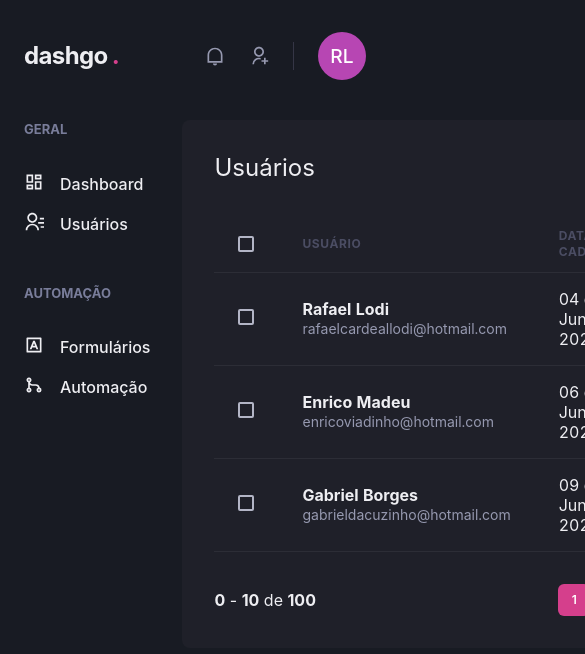
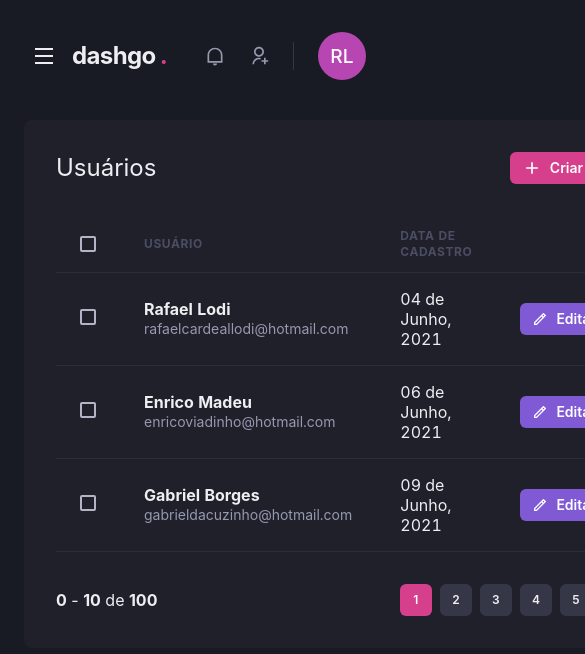
Before and after one commit to rafaelcardeallodi/dashgo, a Next.js app: page /users in a window 390 px wide. Shown: the top 654 px of the page, 585 px wide, since content can reach past the window. Built offline with nearby package versions, Linux system fonts and the light colour scheme.

Commit message:
Sidebar responsiva

```diff
--- a/src/components/Header/index.tsx
+++ b/src/components/Header/index.tsx
@@ -1,10 +1,14 @@
-import { Flex, useBreakpointValue } from "@chakra-ui/react";
+import { Flex, Icon, IconButton, useBreakpointValue } from "@chakra-ui/react";
+import { RiMenuLine } from "react-icons/ri";
+import { useSidebarDrawer } from "../../contexts/SidebarDrawerContext";
 import { Logo } from "./Logo";
 import { NotificationsNav } from "./NotificationsNav";
 import { Profile } from "./Profile";
 import { SearchBox } from "./SearchBox";
 
 export function Header(){
+  const { onOpen } = useSidebarDrawer();
+
   const isWideVersion = useBreakpointValue({
     base: false,
     lg: true
@@ -21,6 +25,18 @@
       px="6"
       align="center"
     >
+      { !isWideVersion && (
+        <IconButton
+          aria-label="Open navigation"
+          icon={<Icon as={RiMenuLine} />}
+          fontSize="24"
+          variant="unstyled"
+          onClick={onOpen}
+          mr="2"
+          mt="2"
+        />
+      ) }
+
       <Logo />
 
       {isWideVersion && (
--- /dev/null
+++ b/src/components/Sidebar/SidebarNav.tsx
@@ -0,0 +1,20 @@
+import { Stack } from "@chakra-ui/react";
+import { RiContactsLine, RiDashboardLine, RiGitMergeLine, RiInputMethodLine } from "react-icons/ri";
+
+import { NavLink } from "./NavLink";
+import { NavSection } from "./NavSection";
+
+export function SidebarNav(){
+  return (
+    <Stack spacing="12" align="flex-start">
+      <NavSection title="GERAL">
+        <NavLink icon={RiDashboardLine}>Dashboard</NavLink>
+        <NavLink icon={RiContactsLine}>Usuários</NavLink>
+      </NavSection>
+      <NavSection title="AUTOMAÇÃO">
+        <NavLink icon={RiInputMethodLine}>Formulários</NavLink>
+        <NavLink icon={RiGitMergeLine}>Automação</NavLink>
+      </NavSection>
+    </Stack>
+  );
+}
--- a/src/components/Sidebar/index.tsx
+++ b/src/components/Sidebar/index.tsx
@@ -1,21 +1,36 @@
-import { Box, Stack, Text, Link, Icon } from "@chakra-ui/react";
-import { RiContactsLine, RiDashboardLine, RiGitMergeLine, RiInputMethodLine } from "react-icons/ri";
-import { NavLink } from "./NavLink";
-import { NavSection } from "./NavSection";
+import { Box, Drawer, DrawerBody, DrawerCloseButton, DrawerContent, DrawerOverlay, DrawerHeader, useBreakpointValue } from "@chakra-ui/react";
+import { useSidebarDrawer } from "../../contexts/SidebarDrawerContext";
+
+import { SidebarNav } from "./SidebarNav";
 
 export function Sidebar(){
+  const { isOpen, onClose } = useSidebarDrawer();
+
+  const isDrawerSidebar = useBreakpointValue({
+    base: true,
+    lg: false,
+  })
+
+  if(isDrawerSidebar){
+    return(
+      <Drawer isOpen={isOpen} placement="left" onClose={onClose}>
+        <DrawerOverlay>
+          <DrawerContent bg="gray.800" p="4">
+            <DrawerCloseButton mt="6" />
+            <DrawerHeader>Navegação</DrawerHeader>
+
+            <DrawerBody>
+              <SidebarNav />
+            </DrawerBody>
+          </DrawerContent>
+        </DrawerOverlay>
+      </Drawer>
+    )
+  }
+
   return (
     <Box as="aside" w="64" mr="8">
-      <Stack spacing="12" align="flex-start">
-        <NavSection title="GERAL">
-          <NavLink icon={RiDashboardLine}>Dashboard</NavLink>
-          <NavLink icon={RiContactsLine}>Usuários</NavLink>
-        </NavSection>
-        <NavSection title="AUTOMAÇÃO">
-          <NavLink icon={RiInputMethodLine}>Formulários</NavLink>
-          <NavLink icon={RiGitMergeLine}>Automação</NavLink>
-        </NavSection>
-      </Stack>
+      <SidebarNav />
     </Box>
   );
 }
--- /dev/null
+++ b/src/contexts/SidebarDrawerContext.tsx
@@ -0,0 +1,28 @@
+import { useDisclosure, UseDisclosureReturn } from "@chakra-ui/react";
+import { useRouter } from "next/router";
+import { createContext, ReactNode, useContext, useEffect } from "react";
+
+interface SidebarDrawerProviderProps{
+  children: ReactNode;
+}
+
+type SidebarDrawerContextData = UseDisclosureReturn;
+
+const SidebarDrawerContext = createContext({} as SidebarDrawerContextData);
+
+export function SidebarDrawerProvider({children}: SidebarDrawerProviderProps){
+  const disclosure = useDisclosure();
+  const router = useRouter();
+
+  useEffect(() => {
+    disclosure.onClose();
+  }, [router.asPath])
+
+  return(
+    <SidebarDrawerContext.Provider value={disclosure}>
+      {children}
+    </SidebarDrawerContext.Provider>
+  )
+}
+
+export const useSidebarDrawer = () => useContext(SidebarDrawerContext)
--- a/src/pages/_app.tsx
+++ b/src/pages/_app.tsx
@@ -1,11 +1,14 @@
 import { AppProps } from 'next/app'
 import { ChakraProvider  } from '@chakra-ui/react'
 import { theme } from '../styles/theme'
+import { SidebarDrawerProvider } from '../contexts/SidebarDrawerContext'
 
 function MyApp({ Component, pageProps }: AppProps) {
   return (
     <ChakraProvider theme={theme}>
-      <Component {...pageProps} />
+      <SidebarDrawerProvider>
+        <Component {...pageProps} />
+      </SidebarDrawerProvider>
     </ChakraProvider>
   )
 }
```
